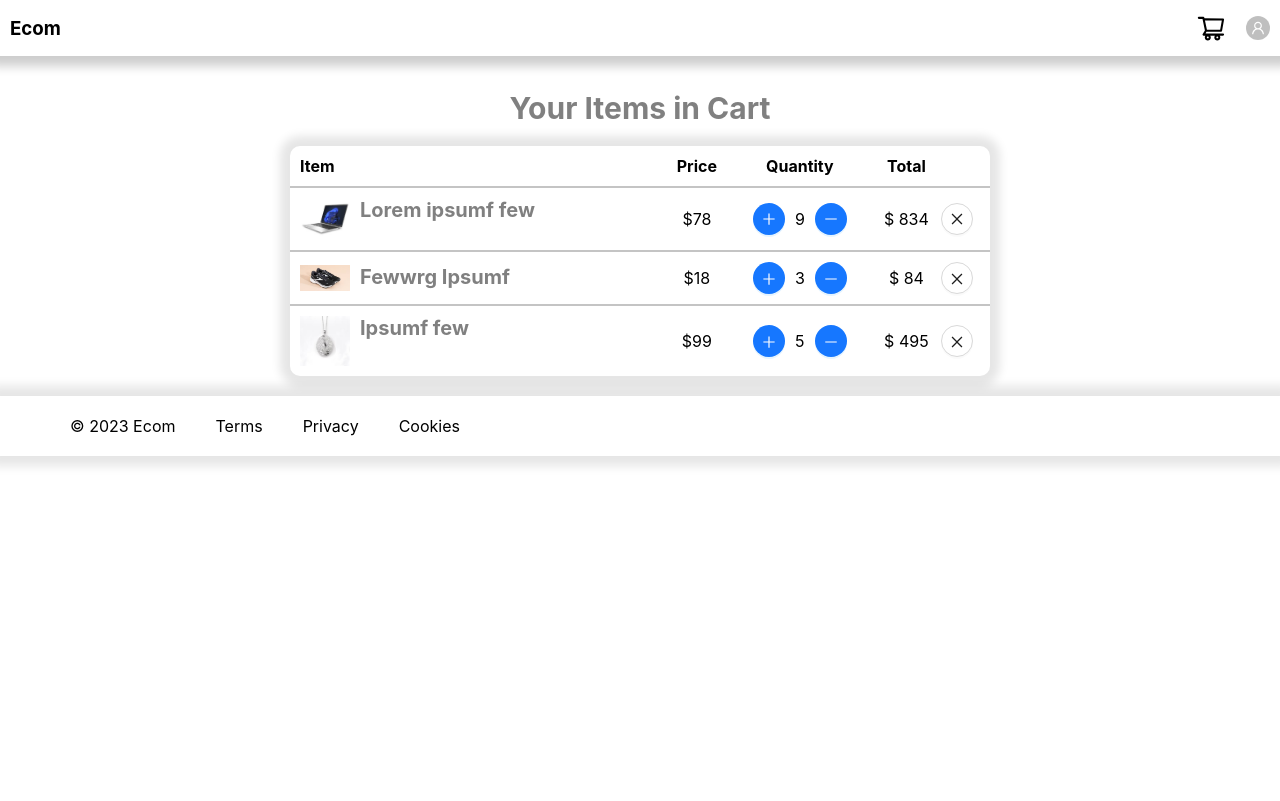
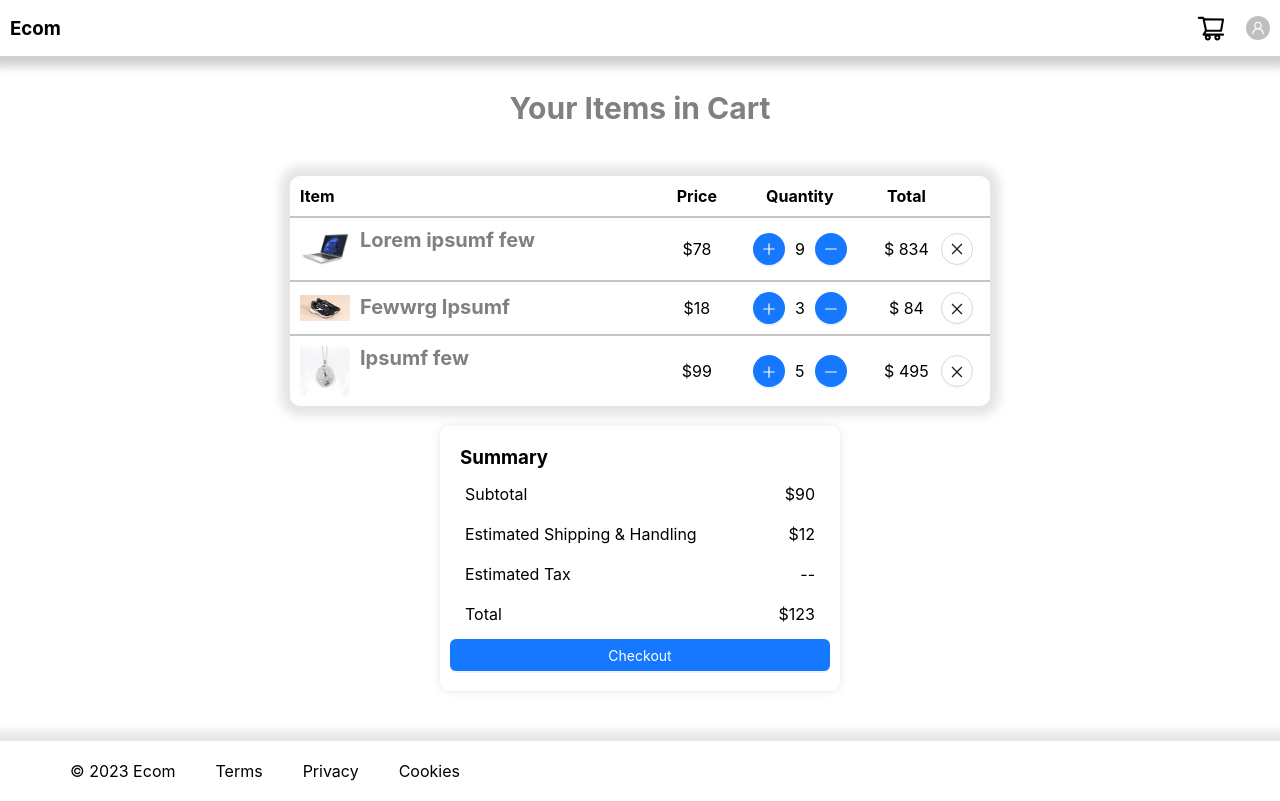
Before and after one commit to M-Abdullah-1/ecom-web-0.0, a React (Vite) app: page /cart in a window 1280 px wide. Built offline with nearby package versions, Linux system fonts and the light colour scheme.

Commit message:
create checkout box on cart page

```diff
--- a/src/pages/user/cart/index.tsx
+++ b/src/pages/user/cart/index.tsx
@@ -1,3 +1,4 @@
+import { Button } from "antd";
 import CartTable from "../../../components/cartTable";
 import style from "./style.module.scss";
 
@@ -7,6 +8,33 @@ const index = () => {
       <div className={style.header}>Your Items in Cart</div>
       <div className={style.cartProductSection}>
         <CartTable />
+        <div className={style.checkoutBox}>
+          <div className={style.title}>
+            <h3>Summary</h3>
+          </div>
+          <div className={style.row}>
+            <span>Subtotal</span>
+            <span>$90</span>
+          </div>
+          <div className={style.row}>
+            <span>Estimated Shipping & Handling</span>
+            <span>$12</span>
+          </div>
+          <div className={style.row}>
+            <span>Estimated Tax</span>
+            <span>--</span>
+          </div>
+
+          <div className={style.row}>
+            <span>Total</span>
+            <span>$123</span>
+          </div>
+          <div className={style.btnBox}>
+            <Button type="primary" block>
+              Checkout
+            </Button>
+          </div>
+        </div>
       </div>
     </div>
   );
--- a/src/pages/user/cart/style.module.scss
+++ b/src/pages/user/cart/style.module.scss
@@ -7,9 +7,36 @@
     font-size: 30px;
     font-weight: bold;
     color: gray;
-    margin: 20px 0;
+    margin: 50px 0;
   }
   .cartProductSection {
     padding: 0 10px;
+    .checkoutBox {
+      width: 100%;
+      max-width: 400px;
+      padding: 10px;
+      margin: 0 auto;
+      margin-bottom: 50px;
+      border-radius: 10px;
+      box-shadow: 0 0 10px 0px rgba(#000, 0.1);
+      .title {
+        margin: 10px;
+      }
+      .row {
+        display: flex;
+        justify-content: space-between;
+        align-items: center;
+        // border-bottom: 1px solid rgba(#000, 0.1);
+        margin: 10px;
+        padding: 5px;
+      }
+      .row:last-child {
+        border-top: 2px solid rgba(#000, 0.3);
+        border-bottom: 2px solid rgba(#000, 0.3);
+      }
+      .btnBox {
+        margin: 10px 0;
+      }
+    }
   }
 }
```
